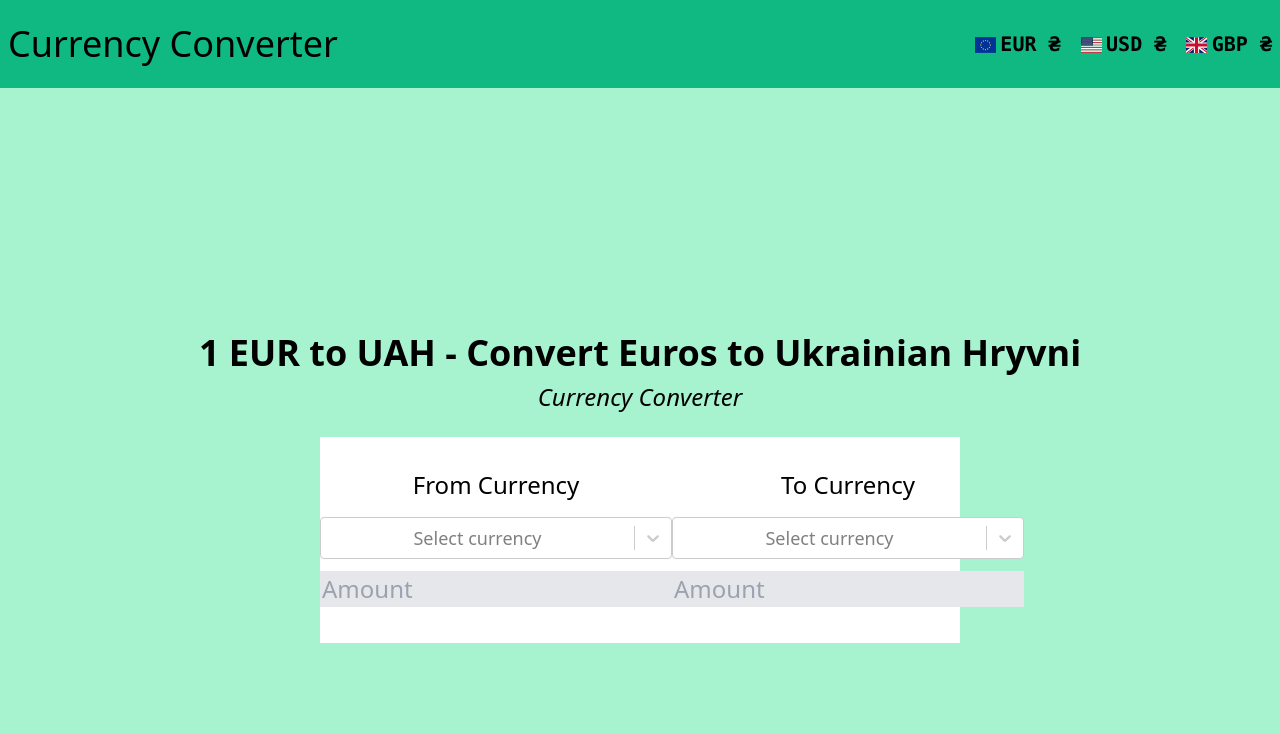
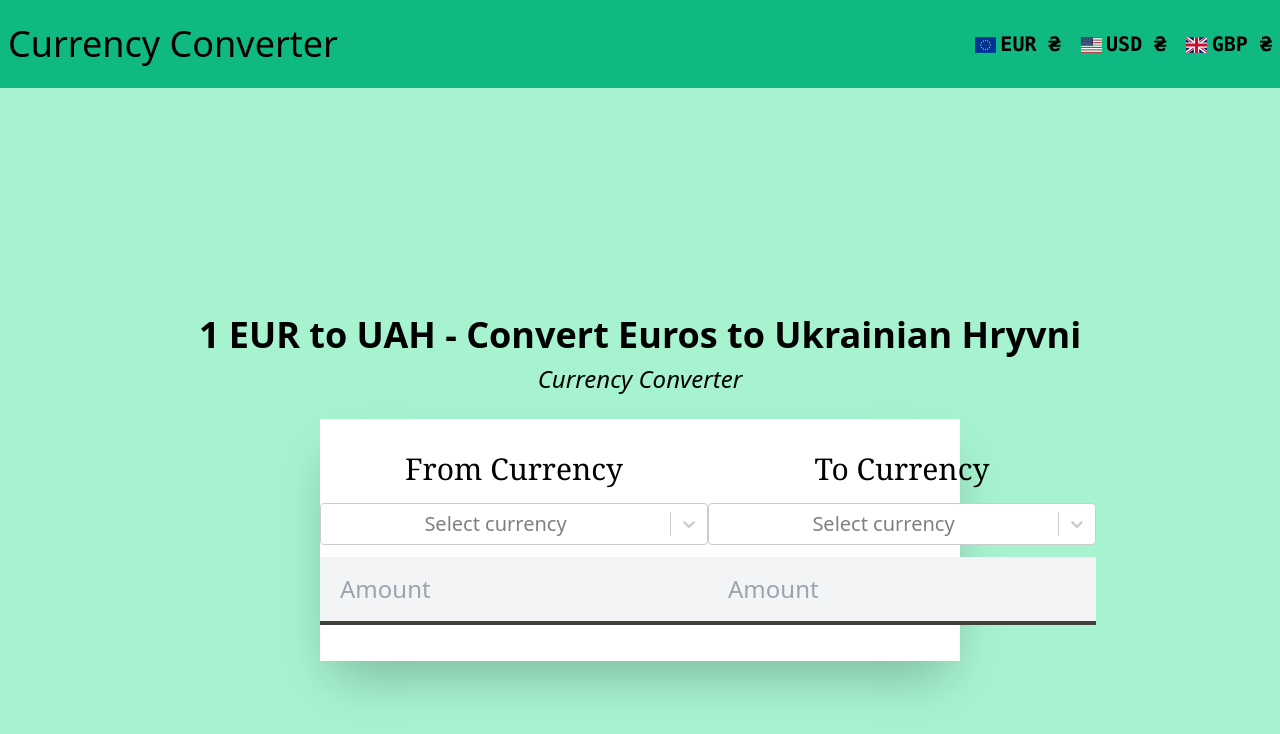
Before and after one commit to VladyslavMazurets/currency_converter, a React (Create React App) app: page / in a window 1280 px wide. Shown: the top 734 px of the page. Built offline with nearby package versions, Linux system fonts and the light colour scheme; no server answers.

Commit message:
currency list

```diff
--- a/src/components/Converter.tsx
+++ b/src/components/Converter.tsx
@@ -3,55 +3,90 @@ import Select from 'react-select'
 
 import { fetchFromAPI } from '../utils/fetchFromAPI';
 
+interface IValuta {
+    value: string;
+    label: string;
+}
+
 function Converter() {
 
     const [allCurrencies, setAllCurrencies] = useState<Array<string>>([]);
-    const [amound, setAmound] = useState<string>()
+
+    const [amound, setAmound] = useState<string>();
+
+    const [choiceFrom, setChoiceFrom] = useState<string>();
+    const [choiceTo, setChoiceTo] = useState<string>();
+    const [labelFrom, setLabelFrom] = useState<string>();
+    const [labelTo, setLabelTo] = useState<string>();
 
     useEffect(() => {
-        fetchFromAPI('currencies')
-            .then((data) => setAllCurrencies(data.result));
+        fetchFromAPI('currencies?api_key=1509376c38-f3a5c6ecea-rj6v8z')
+            .then((data) => setAllCurrencies(data.currencies));
     }, []);
 
     const objectKeys: string[] = Object.keys(allCurrencies);
     const objectValues: string[] = Object.values(allCurrencies);
 
+    var options: IValuta[] = [];
+
+    for (let i = 0; i < objectKeys.length; i++) {
+
+        var valuta = {
+            value: objectKeys[i],
+            label: objectValues[i]
+        } as IValuta;
+
+        options.push(valuta);
+    }
+    console.log(options);
     return (
         <div className='w-auto h-screen flex flex-col text-center
         items-center justify-center bg-emerald-200'>
             <div className='flex flex-col justify-center mb-6'>
                 <b className='text-4xl font-sans mb-2'>
-                    1 EUR to UAH - Convert Euros to Ukrainian Hryvni
+                    {choiceFrom && choiceTo ?
+                        `${amound} ${choiceFrom} to ${choiceTo} - Convert ${labelFrom} to ${labelTo}` :
+                        `1 EUR to UAH - Convert Euros to Ukrainian Hryvni`
+                    }
                 </b>
                 <p className='text-2xl font-sans font-medium italic'>
                     Currency Converter
                 </p>
             </div>
 
-            <div className='w-1/2 bg-white'>
+            <div className='w-1/2 bg-white shadow-2xl'>
                 <div className='flex text-center items-center justify-around'>
                     <div className='flex flex-col my-4'>
-                        <span className='text-2xl font-medium my-4'>
+                        <span className='text-3xl font-serif font-medium my-4'>
                             From Currency
                         </span>
-                        <Select className='mb-3 text-lg'
+                        <Select className='mb-3 text-xl'
                             placeholder='Select currency'
+                            options={options}
+                            onChange={e => {setChoiceFrom(e?.value); setLabelFrom(e?.label)}}
                         />
                         <input name='from' placeholder='Amount'
-                            className='mb-5 border-2 bg-gray-200 text-2xl'
+                            className='mb-5 border-b-4 py-4 px-5
+                            border-b-stone-700 focus:border-b-lime-600
+                            bg-gray-100 text-2xl focus:outline-none focus:bg-gray-200'
                             type="text"
                             value={amound}
                             onChange={e => setAmound(e.target.value.replace(/[^0-9.]/g, ''))} />
                     </div>
 
                     <div className='flex flex-col my-4'>
-                        <span className='text-2xl font-medium my-4'>
+                        <span className='text-3xl font-serif font-medium my-4'>
                             To Currency
                         </span>
-                        <Select className='mb-3 text-lg'
-                            placeholder='Select currency' />
+                        <Select className='mb-3 text-xl'
+                            placeholder='Select currency'
+                            options={options}
+                            onChange={e => {setChoiceTo(e?.value); setLabelTo(e?.label)}}
+                        />
                         <input placeholder='Amount' name='to'
-                            className='mb-5 border-2 bg-gray-200 text-2xl'
+                            className='mb-5 border-b-4 py-4 px-5
+                            border-b-stone-700 focus:border-b-lime-600
+                            bg-gray-100 text-2xl focus:outline-none focus:bg-gray-200'
                             type="text"
                             value={amound}
                             onChange={e => setAmound(e.target.value.replace(/[^0-9.]/g, ''))} />
--- a/src/components/Header.tsx
+++ b/src/components/Header.tsx
@@ -9,13 +9,13 @@ function Header() {
 
 
     useEffect(() => {
-        fetchFromAPI(`latest-rates`, 'EUR')
+        fetchFromAPI(`fetch-one?from=EUR&to=UAH&api_key=1509376c38-f3a5c6ecea-rj6v8z`)
             .then((data) => setCurrencyEUR(data.result.UAH));
 
-        fetchFromAPI(`latest-rates`, 'USD')
+        fetchFromAPI(`fetch-one?from=USD&to=UAH&api_key=1509376c38-f3a5c6ecea-rj6v8z`)
             .then((data) => setCurrencyUSD(data.result.UAH))
 
-        fetchFromAPI(`latest-rates`, 'GBP')
+        fetchFromAPI(`fetch-one?from=GBP&to=UAH&api_key=1509376c38-f3a5c6ecea-rj6v8z`)
             .then((data) => setCurrencyGBP(data.result.UAH))
 
     }, []);
@@ -24,7 +24,7 @@ function Header() {
         <>
             <nav className="relative flex flex-wrap justify-between px-2 py-6 bg-emerald-500 ">
                 <div className='container mx-auto flex flex-wrap items-center justify-between'>
-                    <div className='font-normal font-medium text-4xl'>
+                    <div className='font-bold font-medium text-4xl'>
                         Currency Converter
                     </div>
 
--- a/src/utils/fetchFromAPI.ts
+++ b/src/utils/fetchFromAPI.ts
@@ -1,30 +1,20 @@
 const axios = require('axios').default;
 
 interface IOptions {
-    readonly params?: {
-        base?: string,
-        currencies?: string
-    }
     readonly headers: {
-        'X-RapidAPI-Key':  string | undefined,
-        'X-RapidAPI-Host': string,
+        accept: string
     },
 }
 
-const BASE_URL = 'https://currency-converter-pro1.p.rapidapi.com';
+const BASE_URL = 'https://api.fastforex.io';
 
-export const fetchFromAPI = async (url: string, currency?: string) => {
+export const fetchFromAPI = async (url: string) => {
 
     const options: IOptions = {
-    params: {
-        base: currency,
-        currencies: 'UAH'
-    },
-    headers: {
-        'X-RapidAPI-Key': process.env.REACT_APP_RAPID_API_KEY,
-        'X-RapidAPI-Host': 'currency-converter-pro1.p.rapidapi.com'
-    }
-};
+        headers: {
+            accept: 'application/json'
+        }
+    };
 
     const { data } = await axios.get(`${BASE_URL}/${url}`, options)
 
```
Also changed, not shown: src/assets/digital-money-transfer-technology-background_1017-17454.jpg (added), 1 other file (tests, documents, lock files or other folders).
